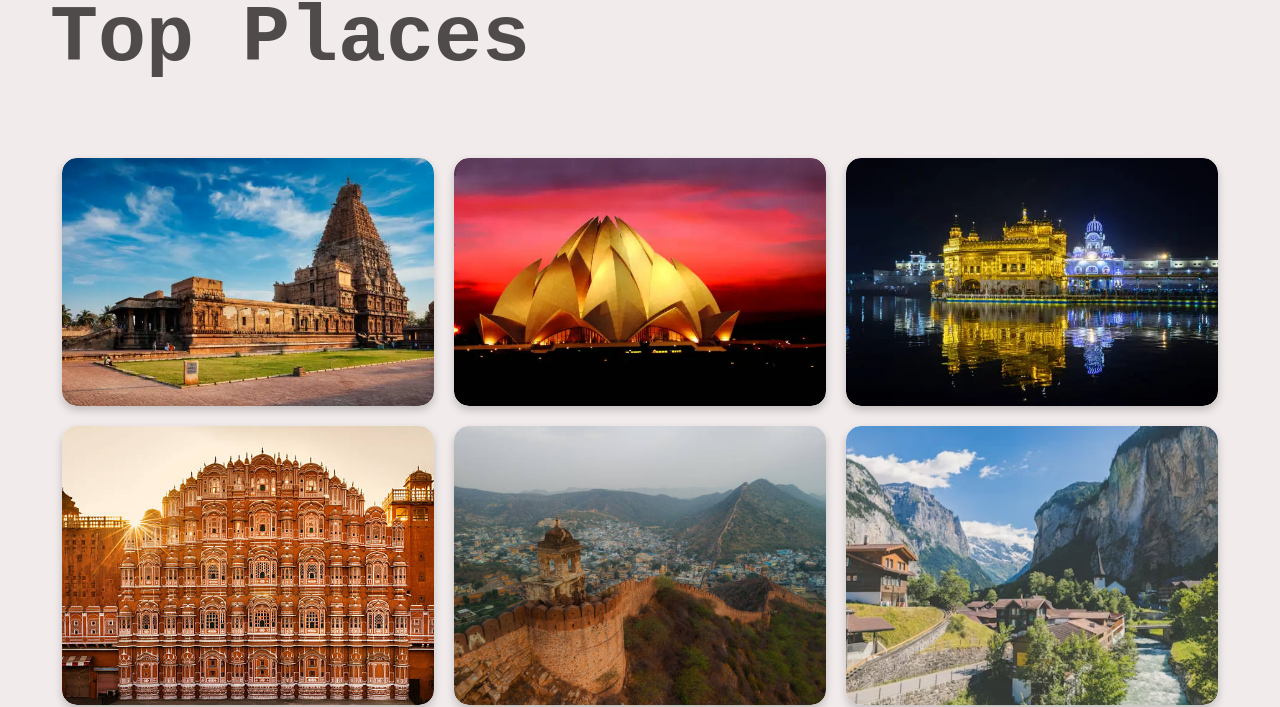
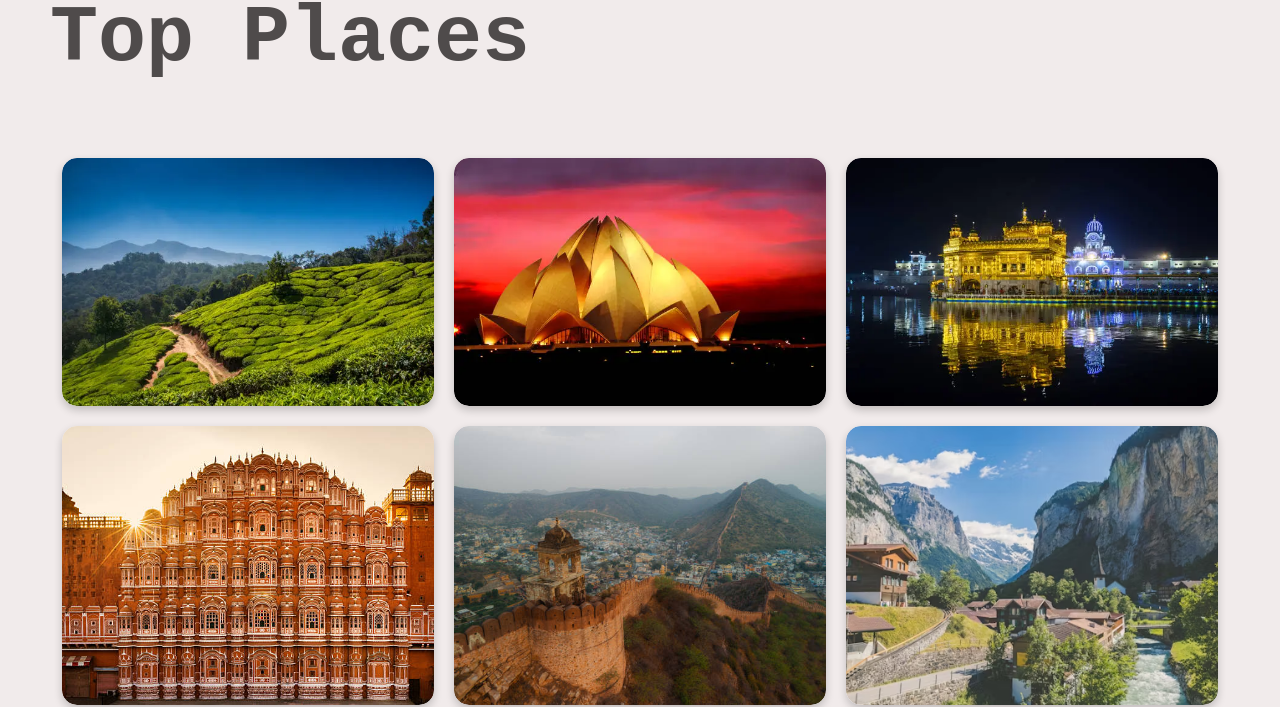
Before and after one commit to 028kunal/TravelMate_test, a plain HTML site: page homepage.html in a window 1280 px wide. Shown: the part 107-814 px from the top of the page. Drawn offline with Linux system fonts and the light colour scheme.

Commit message:
4th commit

```diff
--- a/homepage.html
+++ b/homepage.html
@@ -64,7 +64,7 @@
 
     <div class="gallery">
         <div class="image-box">
-            <img src="image001.webp" alt="Tanjore">
+            <img src="image007.webp" alt="Tanjore">
             <span class="image-caption">Tea Garden, Assam</span>
         </div>
         <div class="image-box">
```
